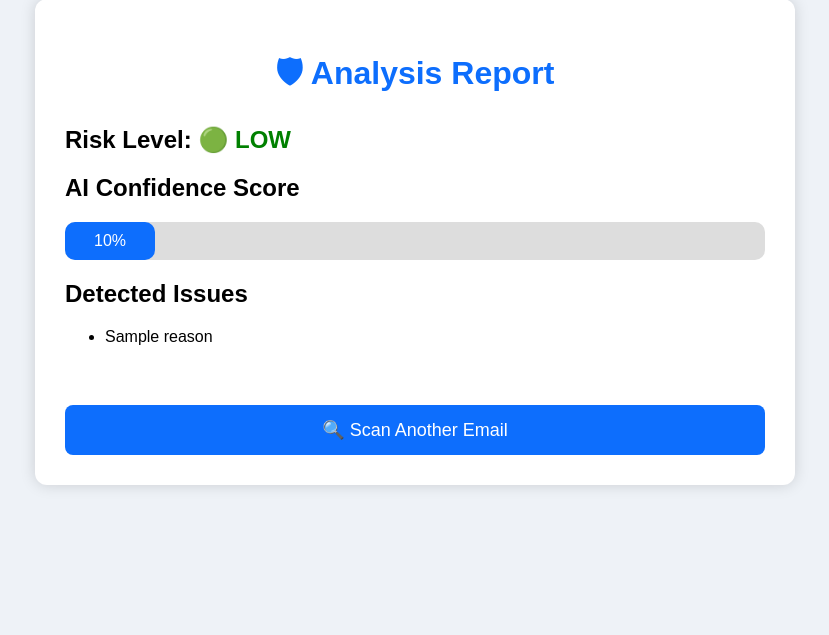
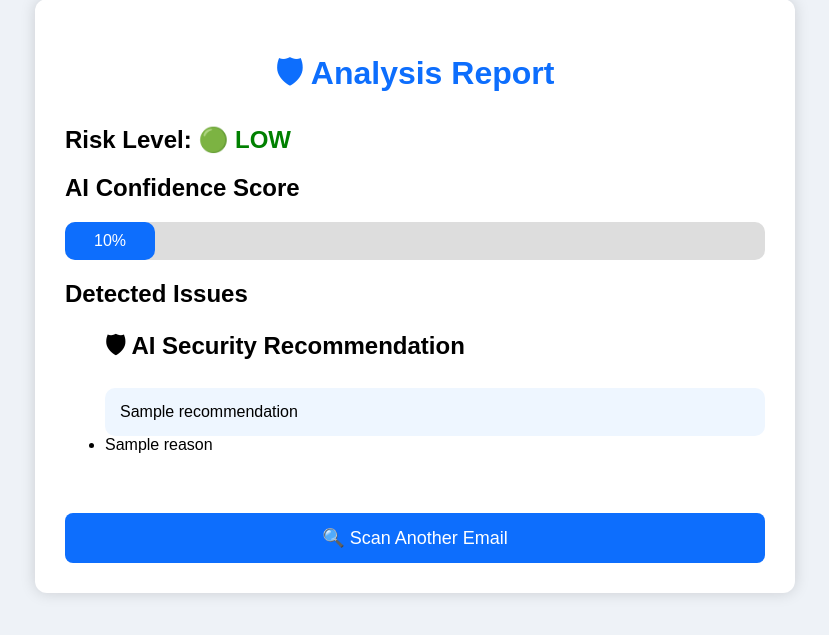
Before and after one commit to fazeen-max/AI_Phishing_Email_Detector, a Flask app: template templates/result.html in a window 1280 px wide. Shown: the part 41-676 px from the top of the page, without its empty margins (225-1054 px from the left). Run offline with Flask 3, Linux system fonts and the light colour scheme; the template is opened without the code that fills it: most values are stand-ins (such as "Sample title", 1, 10 or a date in 2020).

Commit message:
Added AI security recommendation feature

```diff
--- a/app.py
+++ b/app.py
@@ -40,13 +40,25 @@ def home():
             risk = "HIGH"
         elif score >= 35:
             risk = "MEDIUM"
+            recommendation = ""
+
+        if risk == "HIGH":
+            recommendation = "❌ Do NOT click any links or download attachments. This email is very likely a phishing attempt."
+
+        elif risk == "MEDIUM":
+            recommendation = "⚠ Be cautious. Verify the sender and any links before responding."
+
+        else:
+            recommendation = "✅ This email appears relatively safe, but always verify the sender before sharing sensitive information."
 
         return render_template(
-            "result.html",
-            risk=risk,
-            reasons=reasons,
-            score=score
-        )
+    "result.html",
+    risk=risk,
+    reasons=reasons,
+    score=score,
+    recommendation=recommendation
+)
+
 
     return render_template("index.html")
 
--- a/templates/result.html
+++ b/templates/result.html
@@ -31,6 +31,11 @@
     <h2>Detected Issues</h2>
 
     <ul>
+        <h2>🛡 AI Security Recommendation</h2>
+
+<div style="background:#eef6ff;padding:15px;border-radius:10px;">
+    {{ recommendation }}
+</div>
         {% for reason in reasons %}
             <li>{{ reason }}</li>
         {% endfor %}
```
